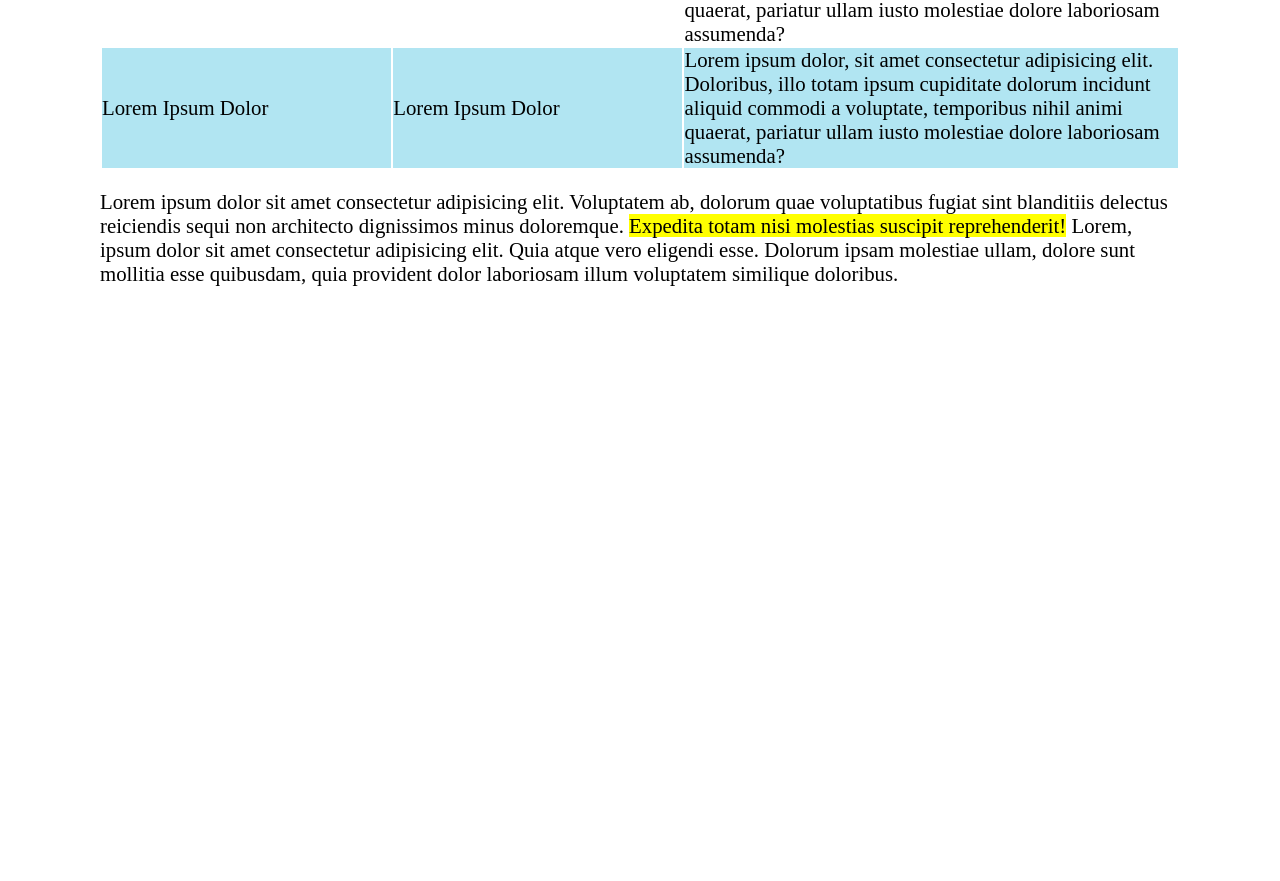
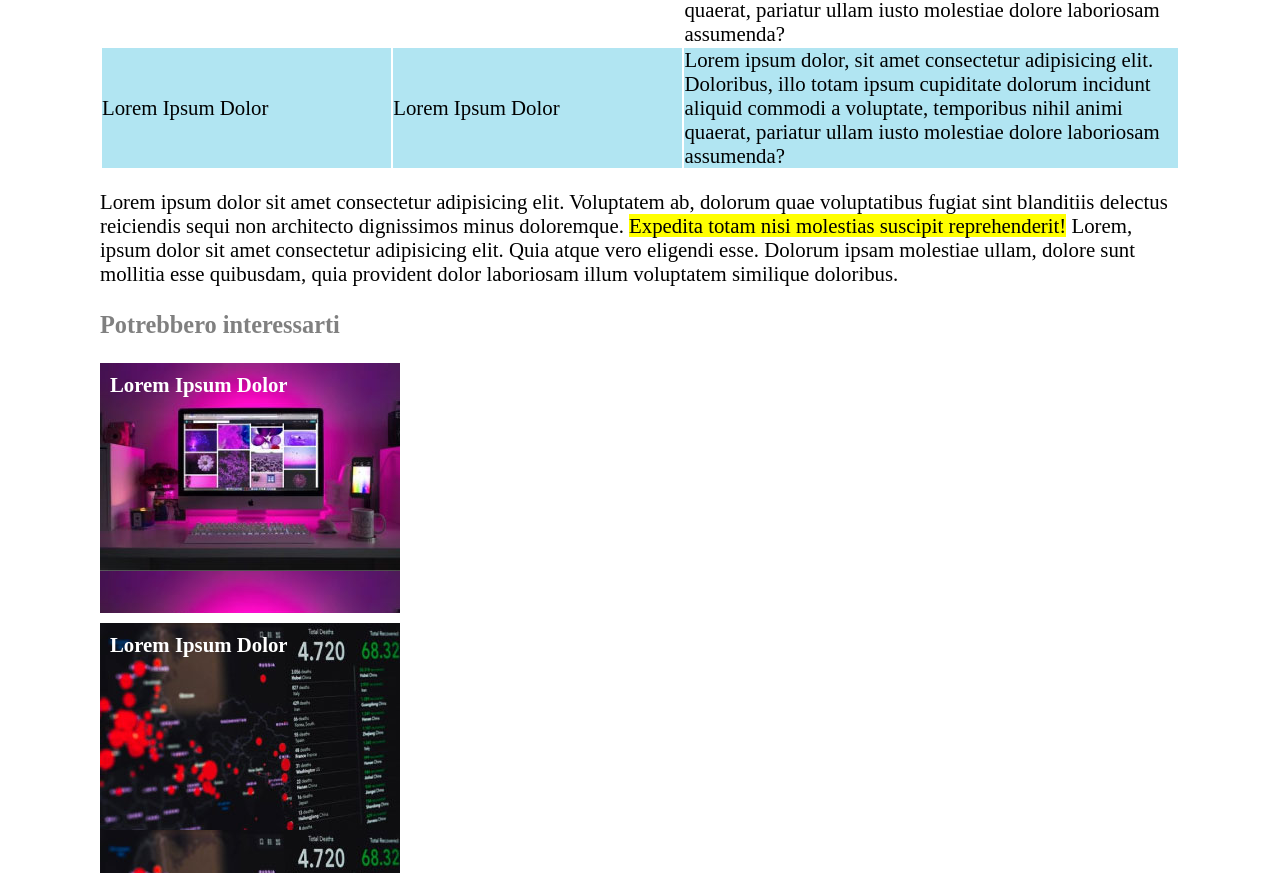
Before and after one commit to patrictobola/html-css-booleaner, a plain HTML site: page index.html in a window 1280 px wide. Shown: the part 1163-2044 px from the top of the page. Before the commit the page ends 1457 px from the top, so only its background shows below. Drawn offline with Linux system fonts and the light colour scheme.

Commit message:
done footer

```diff
--- a/css/style.css
+++ b/css/style.css
@@ -73,3 +73,29 @@ thead>tr {
 .row-color {
     background-color: #b1e5f2;
 }
+
+h3 {
+    color: gray;
+}
+
+#first-link{
+    height: 250px;
+    width: 300px;
+    background-image: url(../img/monitor.jpg);
+    background-size: auto;
+}
+
+#second-link{
+    height: 250px;
+    width: 300px;
+    background-image: url(../img/graph.jpg);
+    background-size: auto;
+    margin-top: 10px;
+}
+
+h4 {
+    padding-top: 10px;
+    padding-left: 10px;
+    color: white;
+    margin-top: 0px;
+}
--- a/index.html
+++ b/index.html
@@ -97,7 +97,13 @@
                 Lorem ipsum dolor sit amet consectetur adipisicing elit. Voluptatem ab, dolorum quae voluptatibus fugiat sint blanditiis delectus reiciendis sequi non architecto dignissimos minus doloremque. <span>Expedita totam nisi molestias suscipit reprehenderit!</span> Lorem, ipsum dolor sit amet consectetur adipisicing elit. Quia atque vero eligendi esse. Dolorum ipsam molestiae ullam, dolore sunt mollitia esse quibusdam, quia provident dolor laboriosam illum voluptatem similique doloribus.
             </article>
         </main>
-        <footer></footer>
+
+        <!-- Potrebbero interessarti -->
+        <footer>
+            <h3>Potrebbero interessarti</h3>
+            <div id="first-link"><h4>Lorem Ipsum Dolor</h4></div>
+            <div id="second-link"><h4>Lorem Ipsum Dolor</h4></div>
+        </footer>
     </div>
 </body>
 </html>
```
